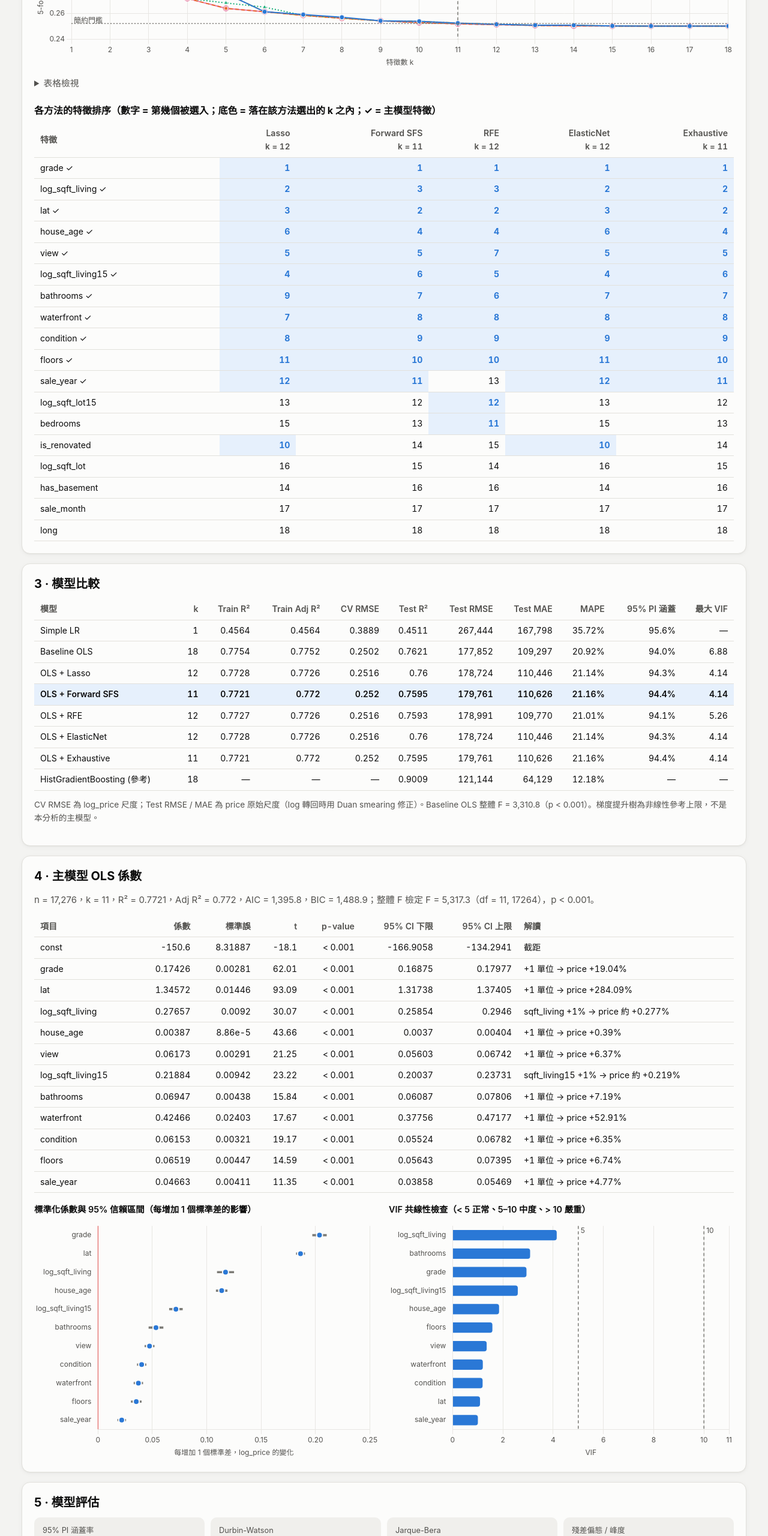
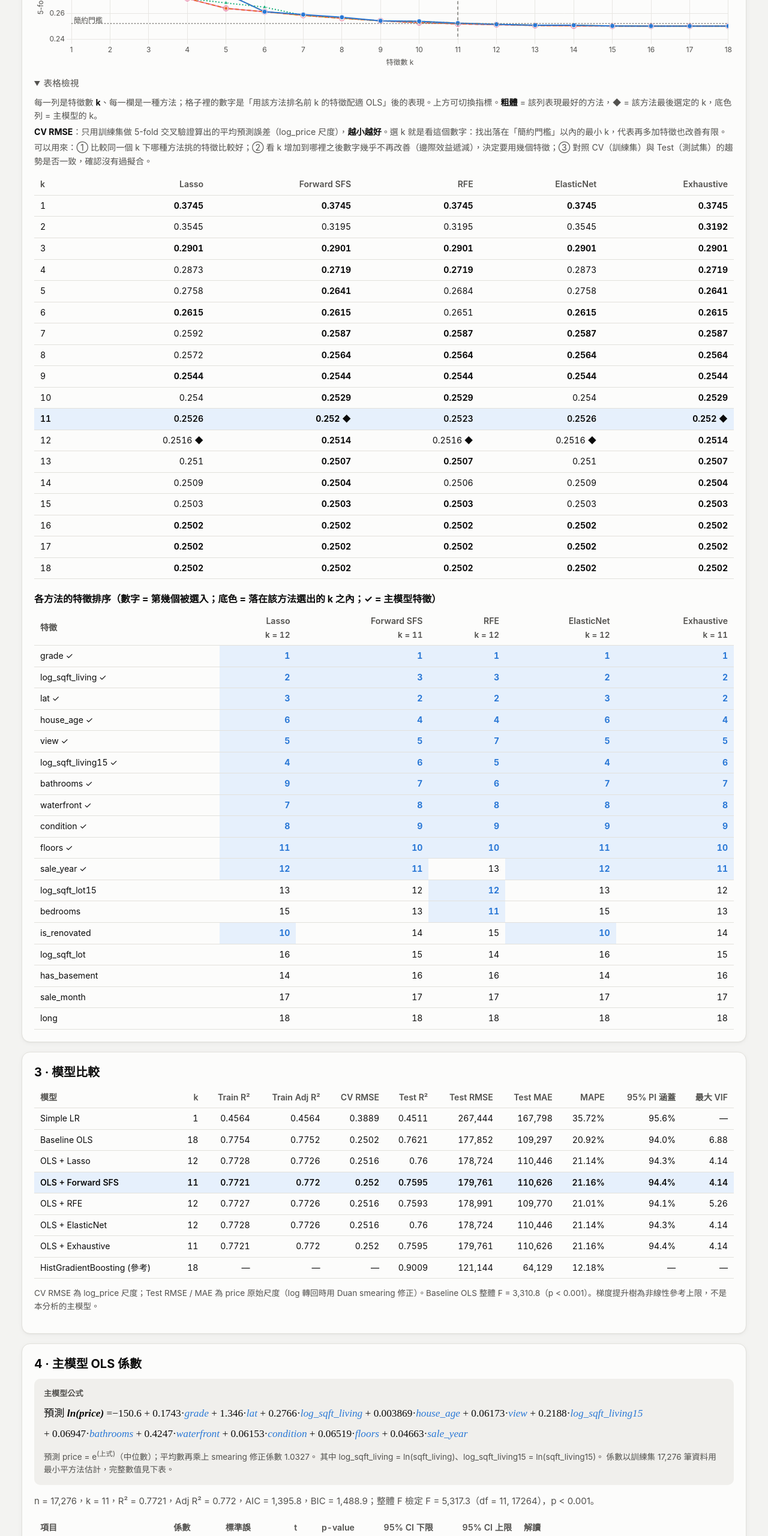
Before and after one commit to yui000130/AIoT-HW2, a plain HTML site: page index.html in a window 1280 px wide. Shown: the part 2640-5200 px from the top of the page at 60% size. Drawn offline with nearby package versions, Linux system fonts and the light colour scheme.

Commit message:
feat: 特徵選擇表格預設展開並加上說明、主模型加上公式
- 「表格檢視」預設展開，依所選指標說明數值意義與用途，
  並以粗體標出每列最佳方法、◆ 標出各方法選定的 k
- 「主模型 OLS 係數」上方顯示完整迴歸公式與 log / 虛擬變數說明

Co-Authored-By: Claude Opus 5.5 <noreply@anthropic.com>

```diff
--- a/assets/css/style.css
+++ b/assets/css/style.css
@@ -138,6 +138,16 @@ input[type=url], input[type=number], select {
 .method-desc p { margin: 4px 0; }
 .method-desc .how { color: var(--text-primary); }
 .method-desc .res { color: var(--text-secondary); }
+.explain { font-size: .88rem; color: var(--text-secondary); margin: 8px 0 10px; }
+.explain p { margin: 4px 0; }
+.explain b { color: var(--text-primary); }
+.formula-box { background: var(--surface-2); border-radius: 10px; padding: 14px 16px; margin: 4px 0 12px; }
+.formula-title { font-size: .82rem; font-weight: 600; color: var(--text-secondary); margin-bottom: 6px; }
+.formula { font-family: "Cambria Math", "Times New Roman", serif; font-size: 1.08rem; line-height: 2; overflow-wrap: anywhere; }
+.formula .y { font-style: italic; font-weight: 600; }
+.formula .t { white-space: nowrap; }
+.formula .v { font-style: italic; color: var(--series-1); }
+.formula-box p { margin: 6px 0 0; }
 .tbl.rank th.focus, .tbl.rank td.focus { outline: 2px solid var(--sw); outline-offset: -2px; }
 
 /* panels */
--- a/assets/js/app.js
+++ b/assets/js/app.js
@@ -372,11 +372,32 @@
             y: { title: axisTitle(M.label(r)) } } },
       });
       const ks = [...new Set(s.k_table.map((row) => row.k))].sort((a, b) => a - b);
+      const higherBetter = metric === "test_r2";
       $("#kTable").innerHTML = `<thead><tr><th>k</th>${s.methods.map((m) => `<th>${esc(m)}</th>`).join("")}</tr></thead><tbody>` +
-        ks.map((k) => `<tr${k === r.main.k ? ' class="main"' : ""}><td>${k}</td>${s.methods.map((m) => {
-          const row = s.k_table.find((x) => x.method === m && x.k === k);
-          return `<td>${row ? M.fmt(row[metric]) : "—"}</td>`;
-        }).join("")}</tr>`).join("") + "</tbody>";
+        ks.map((k) => {
+          const rows = s.methods.map((m) => s.k_table.find((x) => x.method === m && x.k === k));
+          const vals = rows.filter(Boolean).map((x) => x[metric]);
+          const best = higherBetter ? Math.max(...vals) : Math.min(...vals);
+          return `<tr${k === r.main.k ? ' class="main"' : ""}><td>${k}</td>${rows.map((row, i) => {
+            if (!row) return "<td>—</td>";
+            const txt = M.fmt(row[metric]);
+            const chosen = s.k_by_method[s.methods[i]] === k ? " ◆" : "";
+            return `<td>${row[metric] === best && vals.length > 1 ? `<b>${txt}</b>` : txt}${chosen}</td>`;
+          }).join("")}</tr>`;
+        }).join("") + "</tbody>";
+      const o = r.overview;
+      const what = {
+        cv_rmse: `<b>CV RMSE</b>：只用訓練集做 ${r.settings.cv_folds}-fold 交叉驗證算出的平均預測誤差（${esc(o.model_target)} 尺度），<b>越小越好</b>。` +
+          `選 k 就是看這個數字：找出落在「簡約門檻」以內的最小 k，代表再多加特徵也改善有限。`,
+        test_rmse: `<b>Test RMSE</b>：在從未參與訓練的 ${Math.round(r.settings.test_size * 100)}% 測試集上的預測誤差，已換回 ${esc(o.target)} 的原始單位` +
+          `（例如 ${val(mainRow(r).test_rmse)} 代表預測值平均約差這麼多），<b>越小越好</b>。它反映模型面對新資料的真實表現，但不拿來選 k，避免「偷看答案」。`,
+        test_r2: `<b>Test R²</b>：測試集上模型能解釋 ${esc(o.model_target)} 變異的比例，介於 0～1，<b>越接近 1 越好</b>（例如 0.76 代表解釋了約 76% 的差異）。`,
+      }[metric];
+      $("#kExplain").innerHTML = `<p>每一列是特徵數 <b>k</b>、每一欄是一種方法；格子裡的數字是「用該方法排名前 k 的特徵配適 OLS」後的表現。` +
+        `上方可切換指標。<b>粗體</b> = 該列表現最好的方法，◆ = 該方法最後選定的 k，底色列 = 主模型的 k。</p>` +
+        `<p>${what}</p>` +
+        `<p>可以用來：① 比較同一個 k 下哪種方法挑的特徵比較好；② 看 k 增加到哪裡之後數字幾乎不再改善（邊際效益遞減），決定要用幾個特徵；` +
+        `③ 對照 CV（訓練集）與 Test（測試集）的趨勢是否一致，確認沒有過擬合。</p>`;
     };
 
     const feats = Object.keys(s.rank).sort((a, b) => {
@@ -429,8 +450,29 @@
     return `+1 單位 → ${c >= 0 ? "+" : ""}${val(c)}`;
   }
 
+  function renderFormula(r) {
+    const M = r.main, o = r.overview, P = r.predictor;
+    const sig = (v) => Math.abs(v).toLocaleString("en-US", { maximumSignificantDigits: 4 });
+    const yName = o.log_target ? `ln(${esc(o.target)})` : esc(o.target);
+    const c0 = M.coef.find((c) => c.term === "const");
+    const terms = M.coef.filter((c) => c.term !== "const").map((c) =>
+      `<span class="t">${c.coef < 0 ? "−" : "+"} ${sig(c.coef)}·<span class="v">${esc(c.term)}</span></span>`);
+    $("#formula").innerHTML = `預測 <span class="y">${yName}</span> =<span class="t">${c0.coef < 0 ? "−" : ""}${sig(c0.coef)}</span> ` + terms.join(" ");
+    const notes = [];
+    if (o.log_target) {
+      notes.push(`預測 ${esc(o.target)} = e<sup>(上式)</sup>（中位數）；平均數再乘上 smearing 修正係數 ${num(P.smearing, 4)}。`);
+    }
+    const logs = P.features.filter((f) => f.op === "log" || f.op === "log1p").map((f) => `${esc(f.name)} = ${f.op === "log" ? "ln" : "ln(1+"}(${esc(f.source)})${f.op === "log1p" ? ")" : ""}`);
+    if (logs.length) notes.push(`其中 ${logs.join("、")}。`);
+    const dums = [...new Map(P.features.filter((f) => f.op === "dummy").map((f) => [f.source, f])).values()];
+    if (dums.length) notes.push(`類別特徵為 0 / 1 虛擬變數，基準組：${dums.map((f) => `${esc(f.source)} = ${esc(f.baseline)}`).join("、")}。`);
+    notes.push(`係數以訓練集 ${M.n.toLocaleString()} 筆資料用最小平方法估計，完整數值見下表。`);
+    $("#formulaNote").innerHTML = notes.join(" ");
+  }
+
   function renderCoef(r) {
     const M = r.main;
+    renderFormula(r);
     $("#coefText").innerHTML = `n = ${M.n.toLocaleString()}，k = ${M.k}，R² = ${num(M.r2, 4)}，Adj R² = ${num(M.adj_r2, 4)}，` +
       `AIC = ${num(M.aic, 1)}，BIC = ${num(M.bic, 1)}；整體 F 檢定 F = ${num(M.f_stat, 1)}（df = ${M.df_model}, ${M.df_resid}），p ${pval(M.f_pvalue)}。`;
     $("#coefTable").innerHTML = `<thead><tr><th>項目</th><th>係數</th><th>標準誤</th><th>t</th><th>p-value</th><th>95% CI 下限</th><th>95% CI 上限</th><th class="l">解讀</th></tr></thead><tbody>` +
--- a/index.html
+++ b/index.html
@@ -131,7 +131,9 @@
       <div class="method-desc" id="methodDesc" aria-live="polite"></div>
       <div class="seg" id="kSeg"></div>
       <div class="chart tall"><canvas id="cK"></canvas></div>
-      <details><summary>表格檢視</summary><div class="table-wrap"><table class="tbl" id="kTable"></table></div></details>
+      <details open><summary>表格檢視</summary>
+        <div class="explain" id="kExplain"></div>
+        <div class="table-wrap"><table class="tbl" id="kTable"></table></div></details>
       <h3>各方法的特徵排序（數字 = 第幾個被選入；底色 = 落在該方法選出的 k 之內；✓ = 主模型特徵）</h3>
       <div class="table-wrap"><table class="tbl rank" id="rankTable"></table></div>
     </section>
@@ -144,6 +146,11 @@
 
     <section class="panel" id="s-coef">
       <h2>4 · 主模型 OLS 係數</h2>
+      <div class="formula-box">
+        <div class="formula-title">主模型公式</div>
+        <div class="formula" id="formula"></div>
+        <p class="muted small" id="formulaNote"></p>
+      </div>
       <p class="muted" id="coefText"></p>
       <div class="table-wrap"><table class="tbl" id="coefTable"></table></div>
       <div class="grid2">
```
